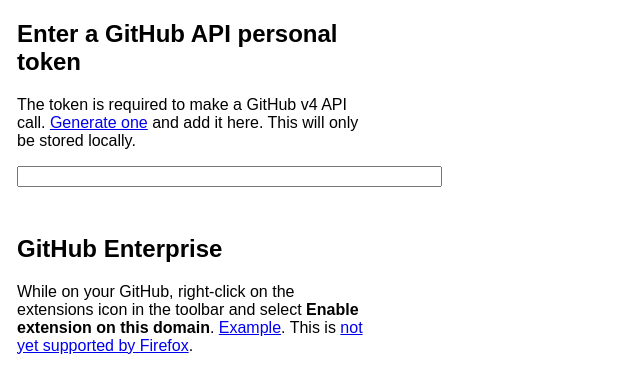
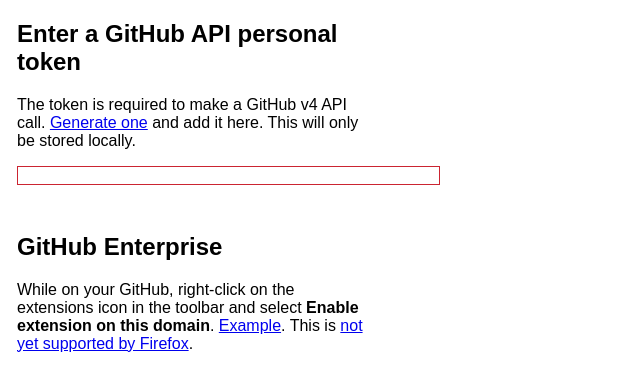
Before and after one commit to fregante/github-issue-link-status, a browser extension: page source/options.html in a window 1280 px wide. Shown: the whole page, without its empty margins (0-640 px from the left). Drawn offline with Linux system fonts and the light colour scheme.

Commit message:
Validate token

```diff
--- a/source/options.html
+++ b/source/options.html
@@ -2,6 +2,11 @@
 <meta charset="utf-8">
 <title>ILS options</title>
 <style>
+	:root {
+		--github-green: #28a745;
+		--github-purple: #6f42c1;
+		--github-red: #cb2431;
+	}
 	body {
 		width: 350px;
 		margin: 14px 17px; /* Chrome default, match for Firefox */
@@ -15,12 +20,23 @@
 	textarea {
 		width: 100%;
 	}
+
+	input:valid {
+		color: var(--github-green);
+		border: 1px solid;
+	}
+
+	input:invalid {
+		color: var(--github-red);
+		border: 1px solid;
+	}
+
 </style>
 <form id="options-form">
 	<h2>Enter a GitHub API personal token</h2>
 	<p>The token is required to make a GitHub v4 API call. <a href="https://github.com/settings/tokens/new?scopes=repo&description=GitHub%20Issue%20Link%20Status" target="_blank">Generate one</a> and add it here. This will only be stored locally.</p>
 	<p>
-		<input name="token" size=50>
+		<input name="token" size="50" maxlength="40" pattern="[0-9a-f]{40}" required>
 	</p>
 	<h2>GitHub Enterprise</h2>
 	<p>
```
